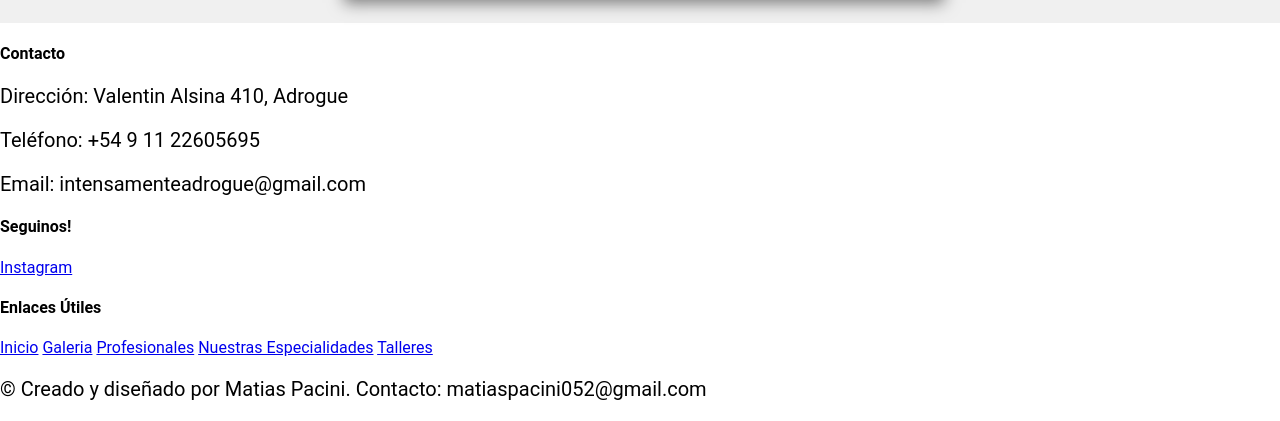
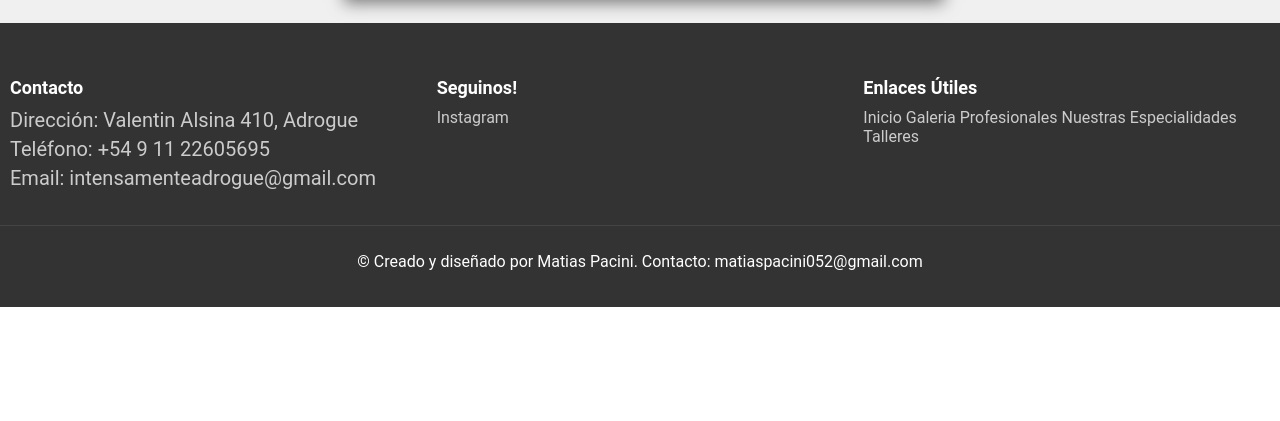
Before and after one commit to pacinimati/IntensamenteAdrogue, a Flask app: page / in a window 1280 px wide. Shown: the part 2214-2635 px from the top of the page. After the commit the page ends 2521 px from the top, so only its background shows below. Run offline with Flask 3, Linux system fonts and the light colour scheme.

Commit message:
Update layout.css

```diff
--- a/app/static/css/layout.css
+++ b/app/static/css/layout.css
@@ -260,6 +260,52 @@ header a:hover{
     font-size: 1.5em;
 }
 
+footer {
+    background-color: #333;
+    color: #fff;
+    padding: 20px 0;
+}
+
+.footer-container {
+    display: flex;
+    justify-content: space-around;
+    flex-wrap: wrap;
+}
+
+.footer-section {
+    flex: 1;
+    margin: 10px;
+    min-width: 200px;
+}
+
+.footer-section h4 {
+    margin-bottom: 10px;
+    font-size: 18px;
+}
+
+.footer-section p,
+.footer-section a {
+    margin: 5px 0;
+    color: #ccc;
+    text-decoration: none;
+
+}
+
+.footer-section a:hover {
+    color: #fff;
+}
+
+.footer-bottom {
+    text-align: center;
+    margin-top: 20px;
+    border-top: 1px solid #444;
+    padding-top: 10px;
+}
+
+.footer-bottom p {
+    font-size: 0.75em;
+}
+
 
 @media (min-width: 720px){
     header{
@@ -383,5 +429,10 @@ header a:hover{
     }
 
     #galeria {
-        padding: 50px 0;}
+        padding: 50px 0;
+    }
+
+    .footer-bottom p {
+        font-size: 1em;
+    }
 }
```
